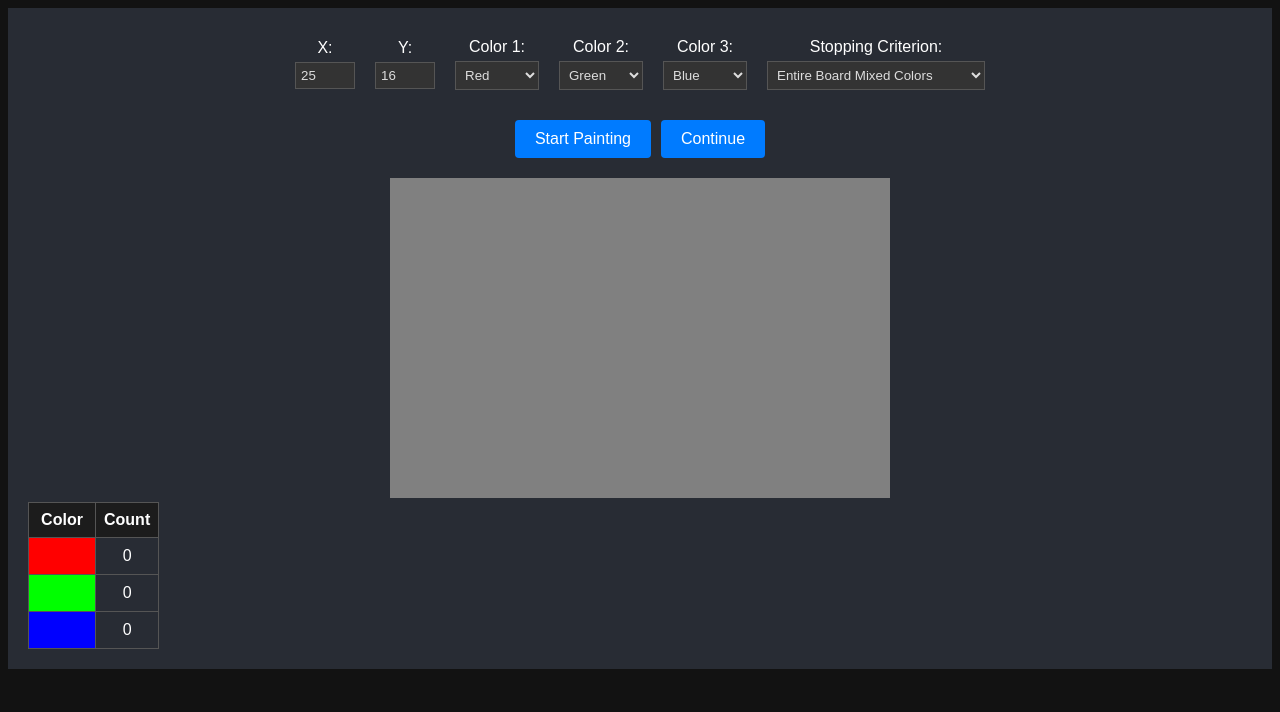
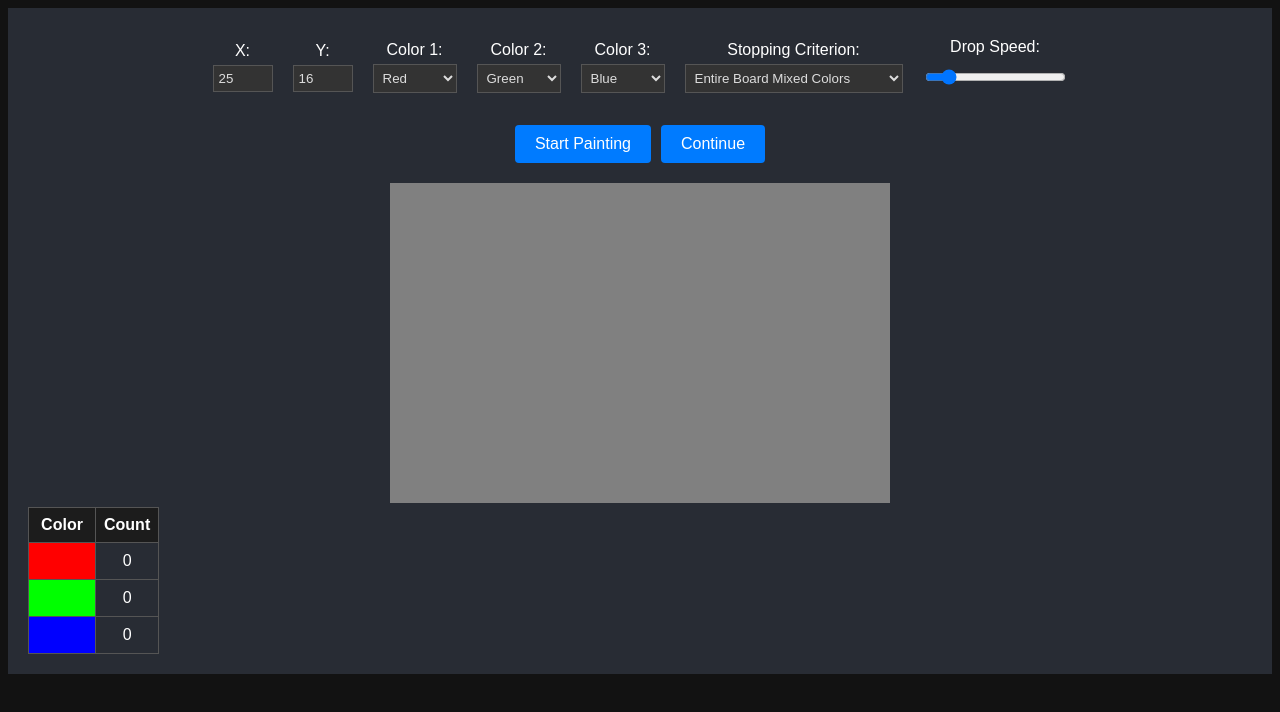
Before and after one commit to jopamo/weatenine, a React (Create React App) app: page / in a window 1280 px wide. Shown: the top 712 px of the page. Built offline with nearby package versions, Linux system fonts and the light colour scheme.

Commit message:
include controls that allow the user to control speed

```diff
--- a/src/App.js
+++ b/src/App.js
@@ -63,6 +63,8 @@ function App({ setCurrentPage }) {
 
   // flag indicating whether random painting is currently occurring
   const [isPainting, setIsPainting] = useState(false);
+
+  const [dropSpeed, setDropSpeed] = useState(10);
 
   const renderColorOptions = (excludeColors) => {
     return Object.entries(colorOptions)
@@ -194,16 +196,15 @@ function App({ setCurrentPage }) {
   }));
 }, [xDimension, yDimension, color1, color2, color3, setGrid, setColorCounts, updateStoppingCriteria]);
 
-  // useEffect that depends on paintRandomCell
   useEffect(() => {
     if (!isPainting) return;
 
     const interval = setInterval(() => {
       paintRandomCell();
-    }, 10);
+    }, 1000 / dropSpeed);
 
     return () => clearInterval(interval);
-  }, [isPainting, paintRandomCell]);
+  }, [isPainting, paintRandomCell, dropSpeed]);
 
   // Starts painting
   const handleSubmit = (e) => {
@@ -235,6 +236,7 @@ return (
   <div className="App">
     <div className="control-panel">
       <form onSubmit={handleSubmit} className="settings-form">
+        {/* Dimension Controls */}
         <div className="form-group">
           <label>X:</label>
           <input
@@ -289,24 +291,43 @@ return (
         </div>
         <div className="form-group">
           <label>Stopping Criterion:</label>
-          <select value={stoppingCriterion} onChange={(e) => setStoppingCriterion(e.target.value)} disabled={isPainting}>
+          <select
+            value={stoppingCriterion}
+            onChange={(e) => setStoppingCriterion(e.target.value)}
+            disabled={isPainting}
+          >
             <option value="lastUnpainted">Last Unpainted Square</option>
             <option value="secondBlob">Second Paint Blob on a Square</option>
             <option value="allMixedColors">Entire Board Mixed Colors</option>
           </select>
         </div>
+        {/* speed control */}
+        <div className="form-group">
+          <label>Drop Speed:</label>
+          <input
+            type="range"
+            min="1"
+            max="100"
+            value={dropSpeed}
+            onChange={(e) => setDropSpeed(e.target.value)}
+          />
+        </div>
+        {/* start and continue */}
         <div className="buttons-container">
           <button onClick={startPainting} disabled={xDimension === 0 || yDimension === 0}>Start Painting</button>
           <button onClick={handleContinue}>Continue</button>
         </div>
       </form>
     </div>
+    {/* canvas-container */}
     <div className="canvas-container">
       <canvas ref={canvasRef} className="paintCanvas"></canvas>
     </div>
+    {/* stopping-criteria-message */}
     <div className="stopping-criteria-message">
       {stoppingCriteriaMessage && <p>{stoppingCriteriaMessage}</p>}
     </div>
+    {/* color-counts table */}
     <div className="color-counts">
       <table>
         <thead>
@@ -328,7 +349,7 @@ return (
       </table>
     </div>
   </div>
-  );
+);
 }
 
 export default App;
```
